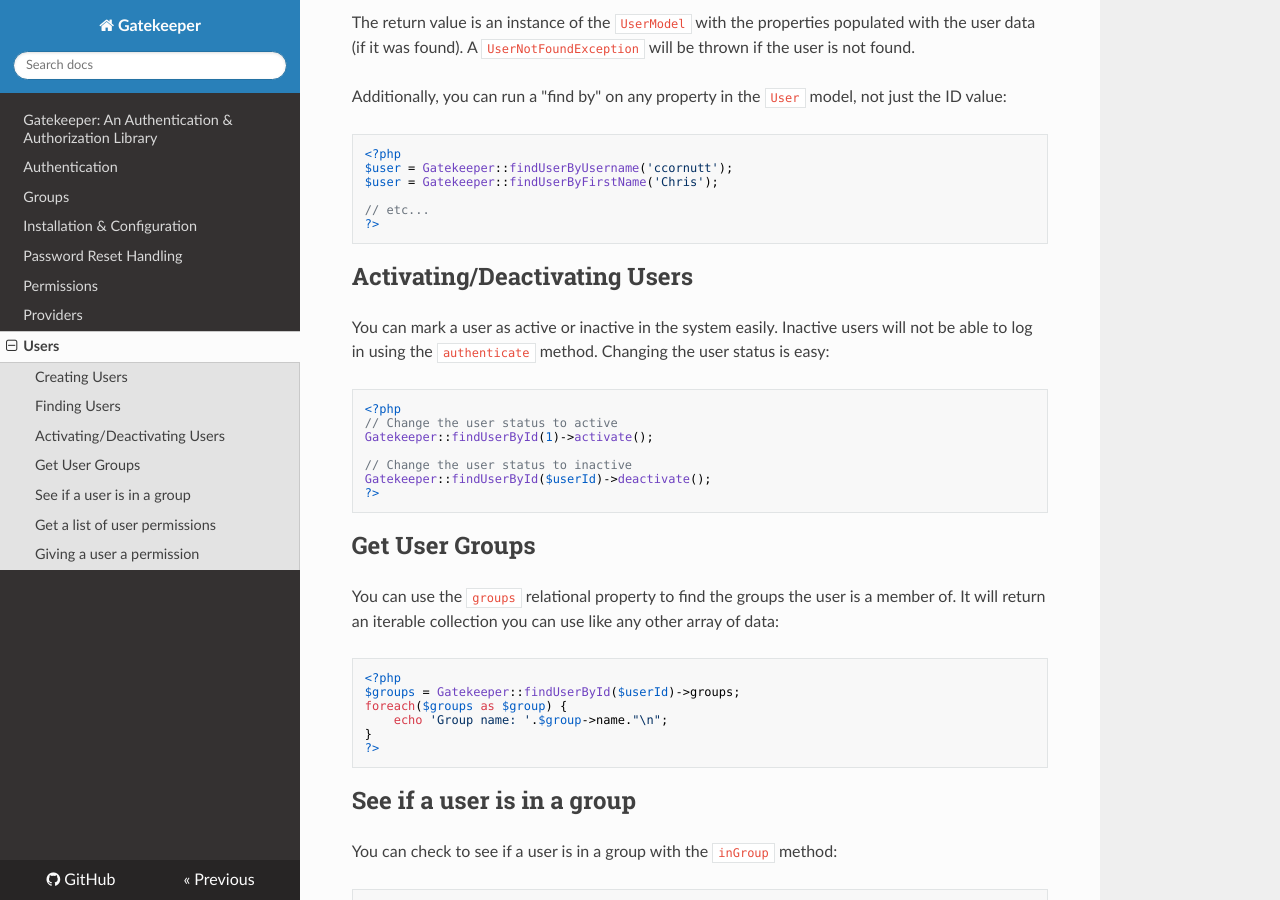
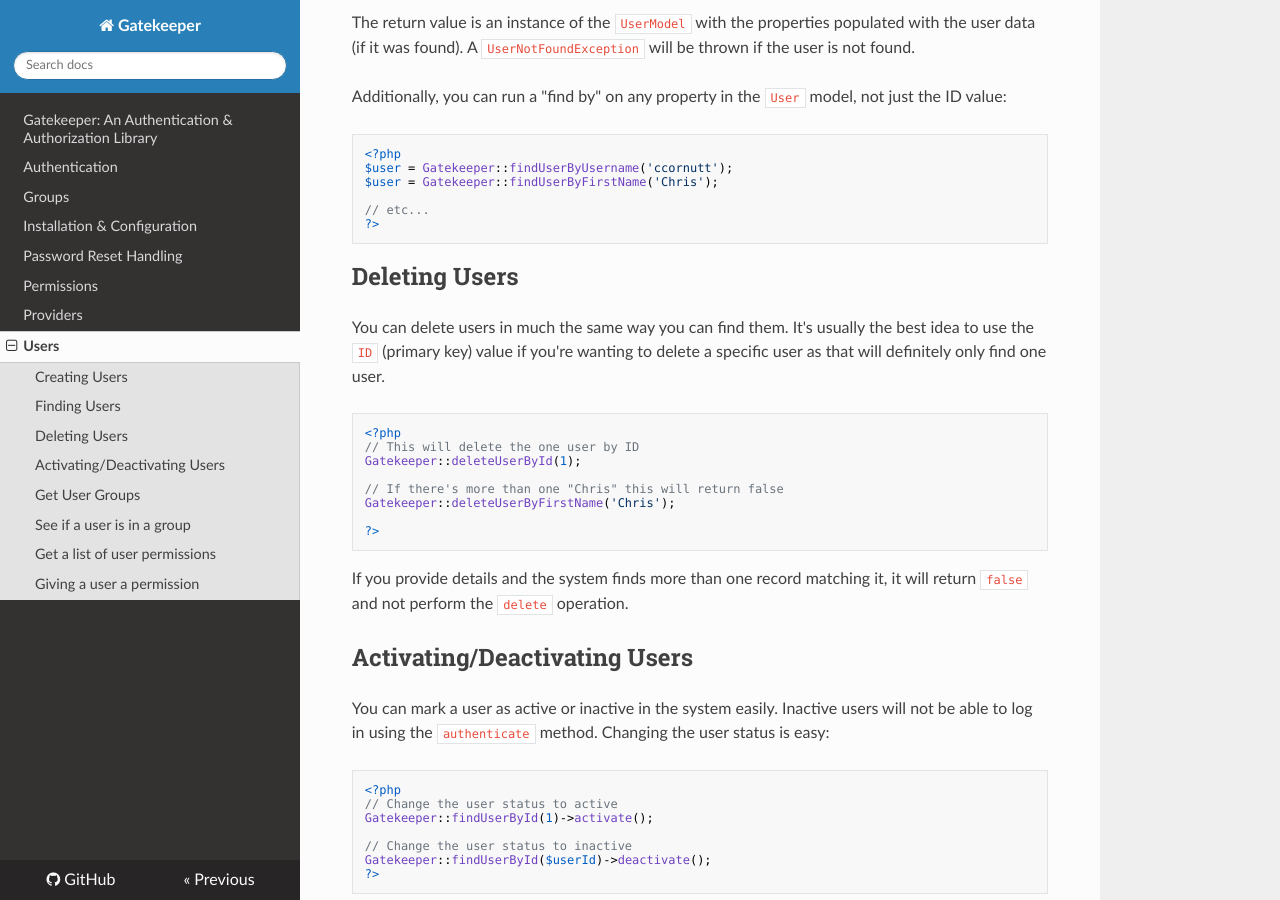
Before and after one commit to psecio/gatekeeper, an MkDocs documentation site: the page built from docs/users.md, in a window 1280 px wide and 900 px high, scrolled down 1366 px. Built offline with MkDocs 1.6.1, drawn with Linux system fonts in a browser that asks for light colours; nearby versions of some CDN libraries.

Commit message:
adding delete info to the User docs

````diff
--- a/docs/users.md
+++ b/docs/users.md
@@ -73,6 +73,23 @@ $user = Gatekeeper::findUserByFirstName('Chris');
 ?>
 ```
 
+## Deleting Users
+
+You can delete users in much the same way you can find them. It's usually the best idea to use the `ID` (primary key) value if you're wanting to delete a specific user as that will definitely only find one user.
+
+```php
+<?php
+// This will delete the one user by ID
+Gatekeeper::deleteUserById(1);
+
+// If there's more than one "Chris" this will return false
+Gatekeeper::deleteUserByFirstName('Chris');
+
+?>
+```
+
+If you provide details and the system finds more than one record matching it, it will return `false` and not perform the `delete` operation.
+
 ## Activating/Deactivating Users
 
 You can mark a user as active or inactive in the system easily. Inactive users will not be able to log in using the `authenticate` method. Changing the user status is easy:
````
